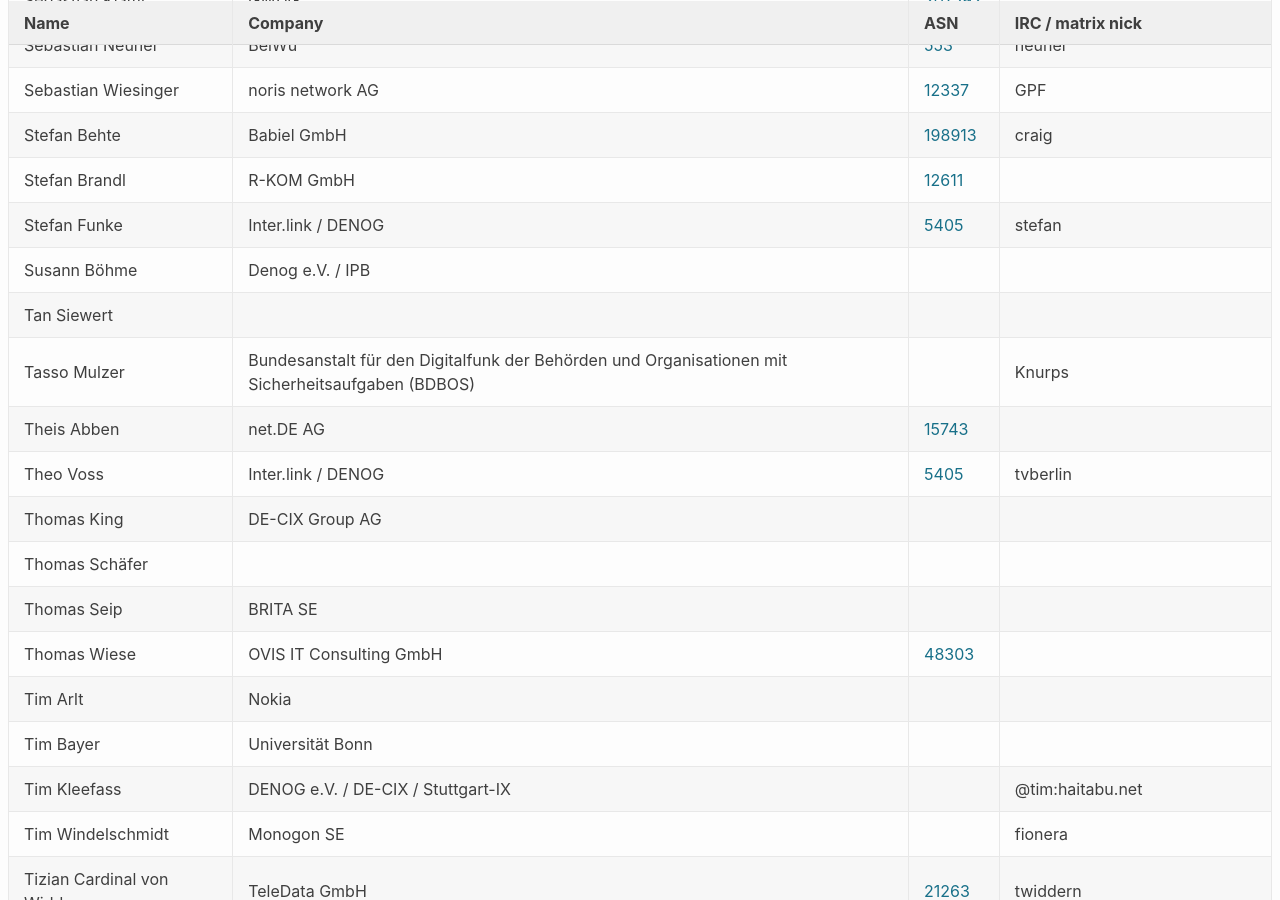
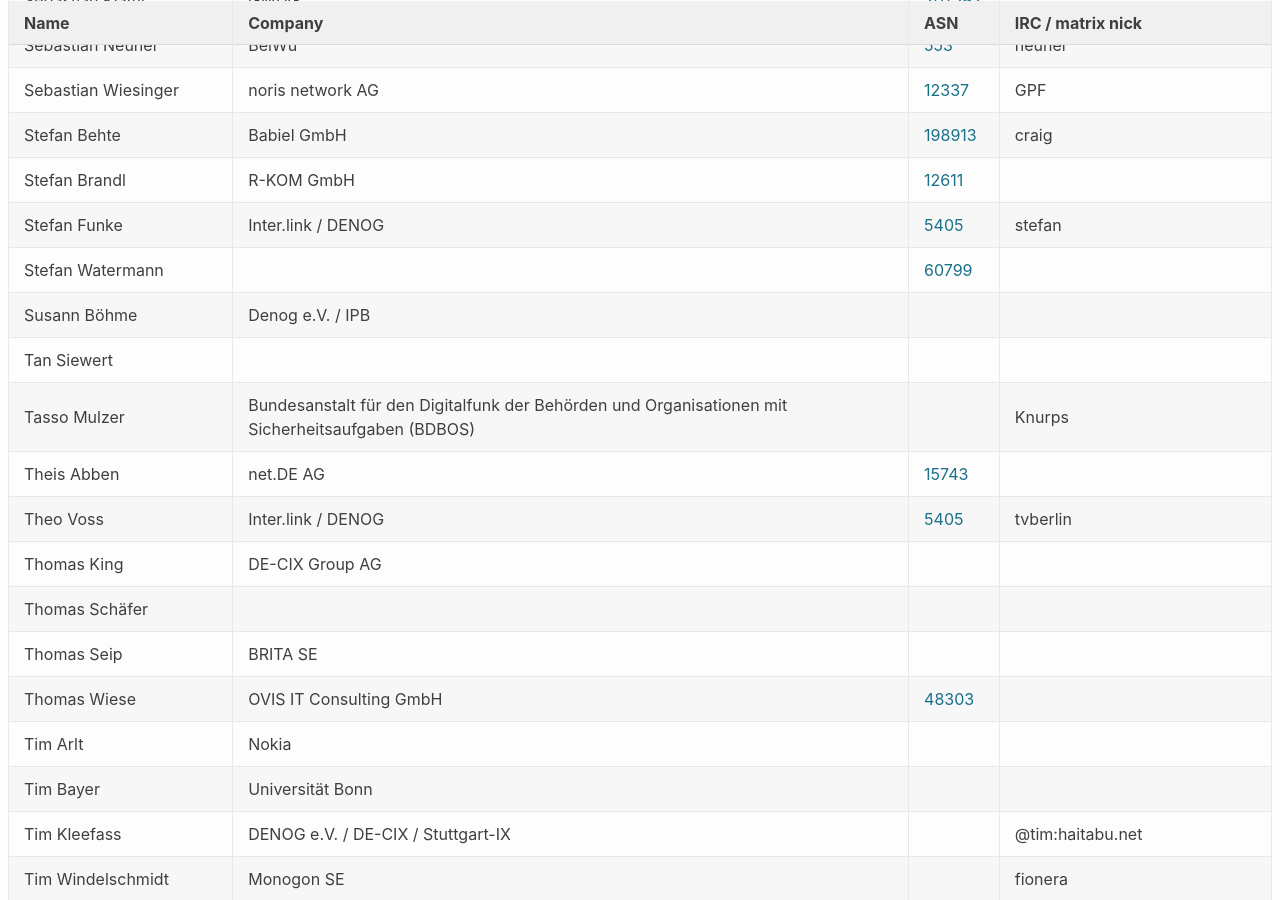
Before and after one commit to denog/pretix-attendeelist, a Jekyll site: the page built from denog17/index.markdown, in a window 1280 px wide and 900 px high, scrolled down 5983 px. Built offline with Jekyll 4.4.1, drawn with Linux system fonts in a browser that asks for light colours.

Commit message:
Latest data: Wed Jun 25 16:36:26 UTC 2025

```diff
--- a/_data/attendees_denog17_onsite.json
+++ b/_data/attendees_denog17_onsite.json
@@ -804,6 +804,12 @@
     "asn": "5405"
   },
   {
+    "name": "Stefan Watermann",
+    "company": null,
+    "irc": null,
+    "asn": "60799"
+  },
+  {
     "name": "Susann Böhme",
     "company": "Denog e.V. / IPB",
     "irc": null,
```
